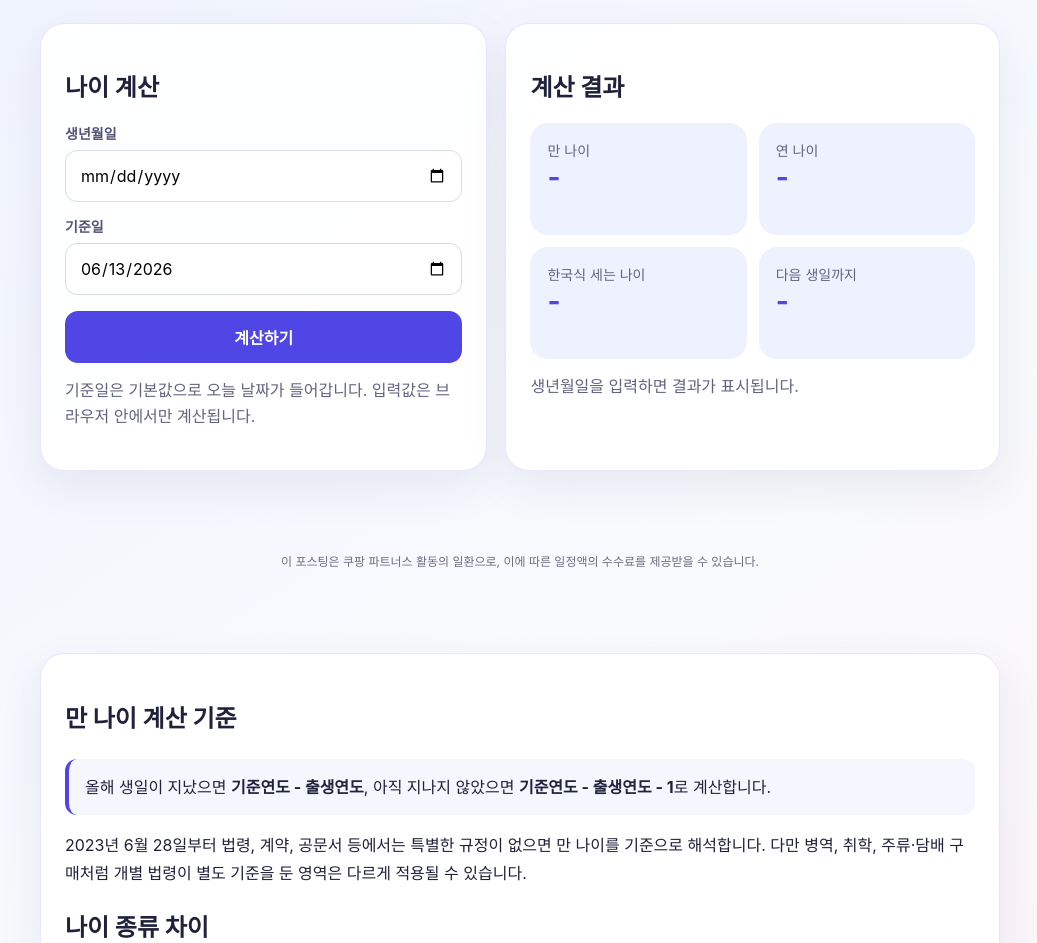
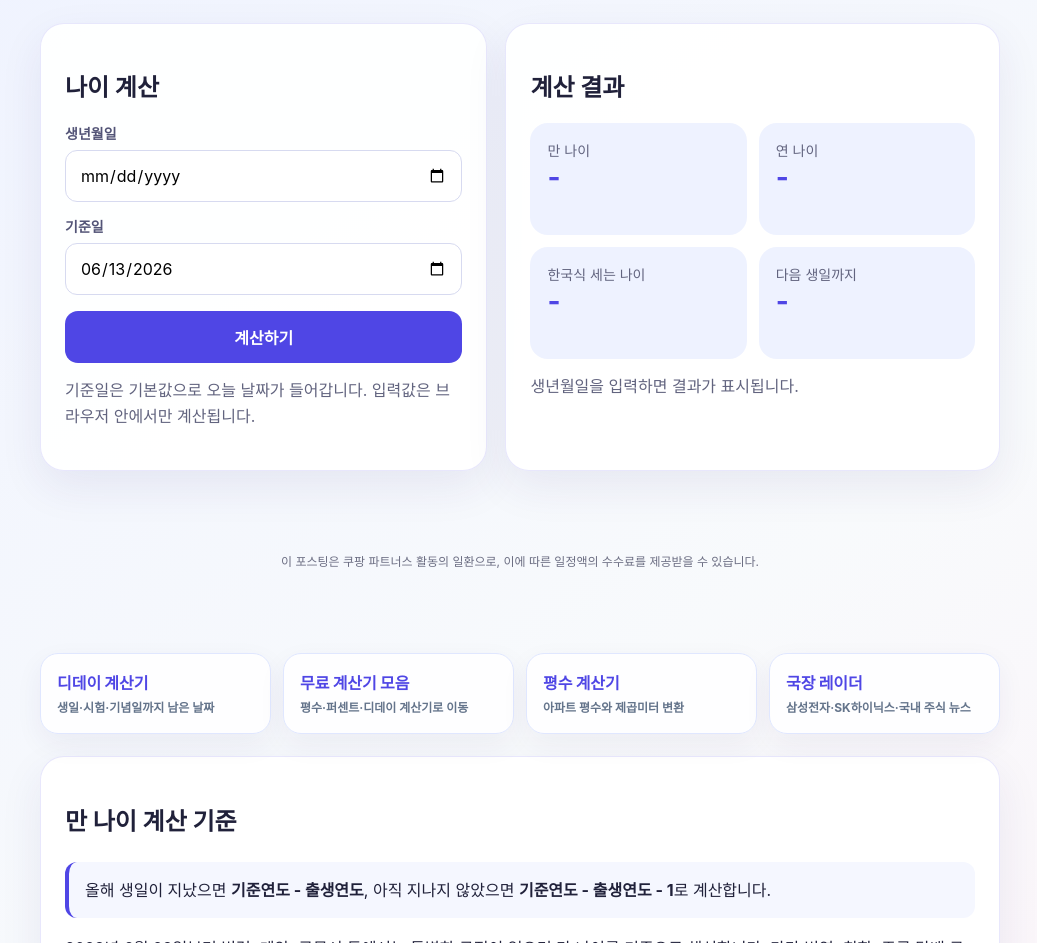
Before and after one commit to inma8743/age-calculator, a plain HTML site: page index.html in a window 1280 px wide. Shown: the part 157-1100 px from the top of the page, without its empty margins (120-1157 px from the left). Drawn offline with Linux system fonts and the light colour scheme; a script that the page names is missing.

Commit message:
Add next-step cards to age calculator

```diff
--- a/index.html
+++ b/index.html
@@ -3,7 +3,7 @@
 <head>
   <meta charset="utf-8">
   <meta name="viewport" content="width=device-width, initial-scale=1">
-  <meta name="description" content="생년월일과 기준일을 입력하면 만 나이, 연 나이, 한국식 세는 나이, 다음 생일까지 남은 날을 한 번에 계산하는 무료 만 나이 계산기입니다.">
+  <meta name="description" content="생년월일과 기준일을 입력하면 만 나이, 연 나이, 한국식 세는 나이, 다음 생일까지 남은 날을 한 번에 계산하는 무료 만 나이 계산기입니다. 디데이와 무료 계산기도 함께 확인하세요.">
   <meta name="google-site-verification" content="iJYo0s5IVucjVPlcUXP11HltZW35jnzpXC0C4rTFapw">
   <meta name="keywords" content="만 나이 계산기, 나이 계산기, 연 나이 계산, 한국식 나이, 생일 계산기">
   <meta name="robots" content="index, follow">
@@ -89,6 +89,9 @@
     .result span { color: #62647f; font-size: 14px; }
     .notice { margin-top: 14px; color: #62647f; line-height: 1.65; }
     .guide { margin: 22px 0; line-height: 1.75; }
+    .next-grid { display: grid; grid-template-columns: repeat(4, 1fr); gap: 12px; margin: 22px 0; }
+    .next-card { display: block; padding: 16px; border: 1px solid #e0e7ff; border-radius: 18px; color: #4f46e5; background: rgba(255,255,255,.9); text-decoration: none; font-weight: 900; box-shadow: 0 10px 28px rgba(45,42,110,.06); }
+    .next-card span { display: block; margin-top: 5px; color: #64748b; font-size: 12px; font-weight: 700; line-height: 1.5; }
     .formula {
       padding: 14px 16px;
       border-left: 4px solid #4f46e5;
@@ -102,7 +105,7 @@
     footer a { color: inherit; }
     @media (max-width: 760px) {
       header { padding-top: 34px; }
-      .calculator, .result-grid { grid-template-columns: 1fr; }
+      .calculator, .result-grid, .next-grid { grid-template-columns: 1fr; }
       .card, .guide { padding: 20px; }
       .ad iframe, .ad ins { max-width: 100% !important; }
     }
@@ -145,6 +148,13 @@
       </script>
       <p class="ad-note">이 포스팅은 쿠팡 파트너스 활동의 일환으로, 이에 따른 일정액의 수수료를 제공받을 수 있습니다.</p>
     </div>
+
+    <section class="next-grid" aria-label="많이 찾는 다음 계산기">
+      <a class="next-card" href="https://dday-calculator-seven.vercel.app/">디데이 계산기<span>생일·시험·기념일까지 남은 날짜</span></a>
+      <a class="next-card" href="https://password-generator-self-seven.vercel.app/calculators.html">무료 계산기 모음<span>평수·퍼센트·디데이 계산기로 이동</span></a>
+      <a class="next-card" href="https://area-calculator-dun.vercel.app/">평수 계산기<span>아파트 평수와 제곱미터 변환</span></a>
+      <a class="next-card" href="https://stock-board-ten.vercel.app/">국장 레이더<span>삼성전자·SK하이닉스·국내 주식 뉴스</span></a>
+    </section>
 
     <section class="guide">
       <h2>만 나이 계산 기준</h2>
```
